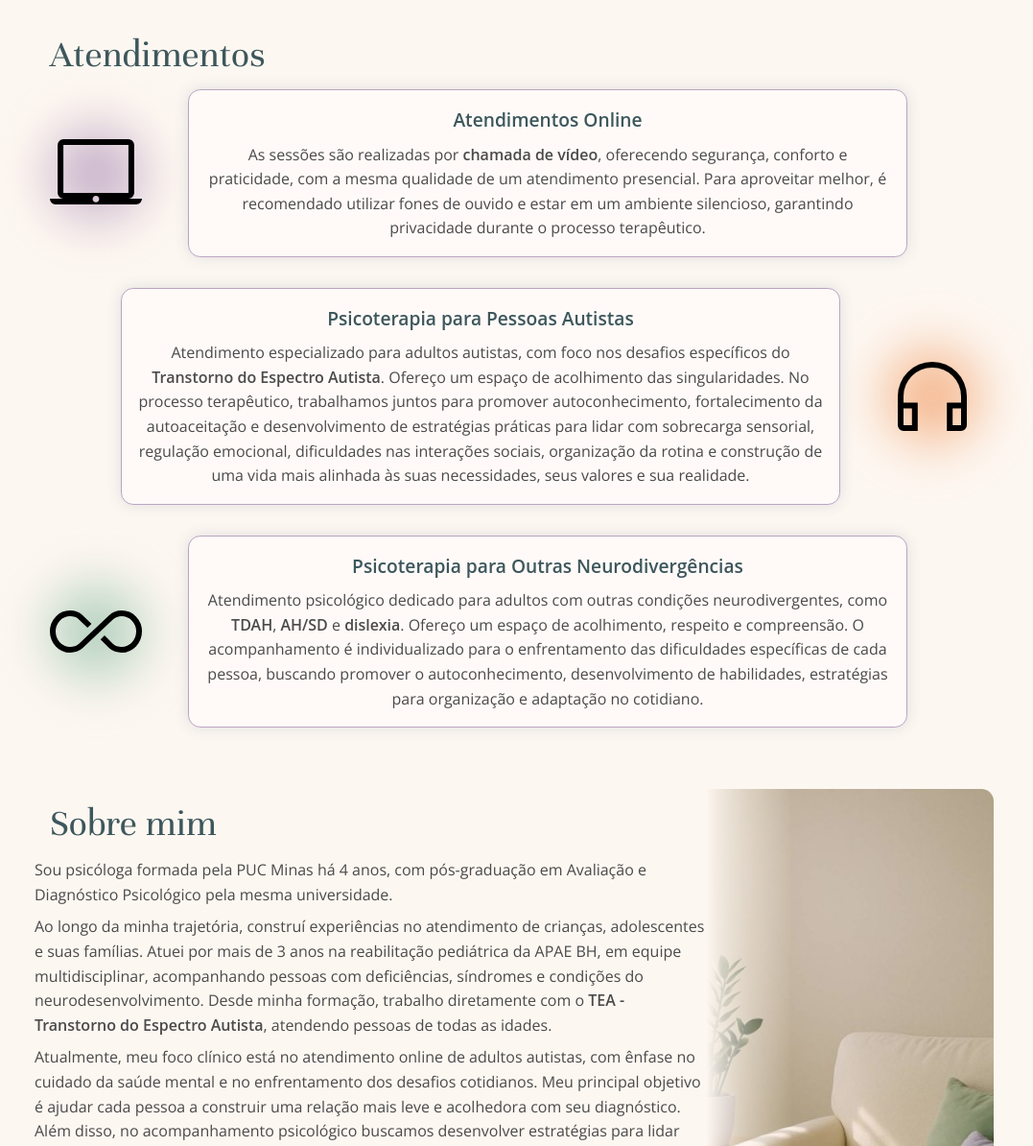
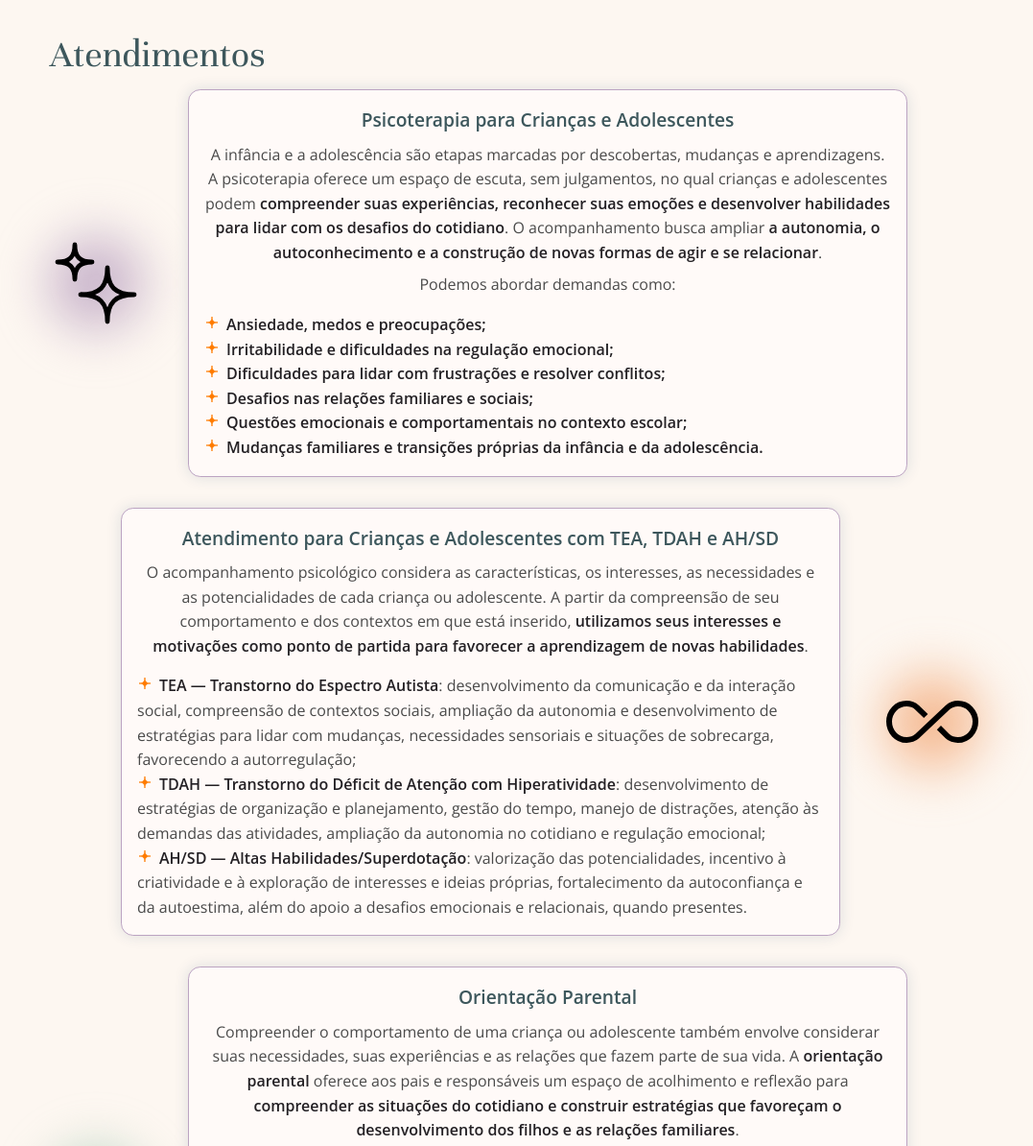
Before and after one commit to urielregio/LandingPage_Silmara-psicologa, a plain HTML site: page index.html in a window 1280 px wide. Shown: the part 720-1914 px from the top of the page at 96% size, without its empty margins (104-1181 px from the left). Drawn offline with Linux system fonts and the light colour scheme; a web font is replaced by a local one.

Commit message:
Adiciona novos ícones e atualiza conteúdo das seções para psicoterapia infantil e orientação parental

```diff
--- a/css/style.css
+++ b/css/style.css
@@ -360,6 +360,7 @@ section h2 {
   font-size: 1.2rem;
   line-height: 1.9rem;
   color: var(--azul-escuro);
+  text-align: center;
 }
 
 .card-texto {
@@ -373,24 +374,14 @@ section h2 {
   max-width: 500px;
 }
 
-.texto-limitado {
-  max-height: 6.3rem;
-  overflow: hidden;
-  transition: max-height 0.5s ease;
+.card-texto ul {
+ list-style: inside url("/assets/img/spark-li.svg");
+ text-align: left;
+ margin-top: 1rem;
 }
 
-.ler-mais {
-  border: none;
-  color: var(--roxo);
-  font-weight: bold;
-  cursor: pointer;
-  margin-top: 0.5rem;
-  font-size: 1rem;
-  transition: color 0.2s ease;
-}
-
-.ler-mais:hover {
-  color: var(--azul-escuro);
+.card-texto strong {
+ color: #232024;
 }
 
 /* ---- SOBRE ---- */
--- a/index.html
+++ b/index.html
@@ -82,29 +82,49 @@
         <div class="cards">
           <!-- CARD 1 -->
           <div class="card-right card">
-            <div class="glow roxo"><img src="assets/img/laptop.svg" alt="Imagem laptop"></div>
+            <div class="glow roxo"><img src="assets/img/sparks.svg" alt=""></div>
             <div class="card-texto">
-              <h3>Atendimentos Online</h3>
-              <p class="texto-limitado">As sessões são realizadas por <strong>chamada de vídeo</strong>, oferecendo segurança, conforto e praticidade, com a mesma qualidade de um atendimento presencial. Para aproveitar melhor, é recomendado utilizar fones de ouvido e estar em um ambiente silencioso, garantindo privacidade durante o processo terapêutico.</p>
-              <button class="ler-mais" onclick="toggleText(this)"> ... ler mais</button>
+              <h3>Psicoterapia para Crianças e Adolescentes</h3>
+                <p>A infância e a adolescência são etapas marcadas por descobertas, mudanças e aprendizagens. A psicoterapia oferece um espaço de escuta, sem julgamentos, no qual crianças e adolescentes podem <strong>compreender suas experiências, reconhecer suas emoções e desenvolver habilidades para lidar com os desafios do cotidiano</strong>. O acompanhamento busca ampliar <strong>a autonomia, o autoconhecimento e a construção de novas formas de agir e se relacionar</strong>.</p>
+                <p>Podemos abordar demandas como:</p>
+                <ul>
+                  <li><strong>Ansiedade, medos e preocupações;</strong></li>
+                  <li><strong>Irritabilidade e dificuldades na regulação emocional;</strong></li>
+                  <li><strong>Dificuldades para lidar com frustrações e resolver conflitos;</strong></li>
+                  <li><strong>Desafios nas relações familiares e sociais;</strong></li>
+                  <li><strong>Questões emocionais e comportamentais no contexto escolar;</strong></li>
+                  <li><strong>Mudanças familiares e transições próprias da infância e da adolescência.</strong></li>
+                </ul>
             </div>
           </div>
           <!-- CARD 2 -->
           <div class="card-left card">
-            <div class="glow laranja"><img src="assets/img/headphone.svg" alt="Imagem headphone"></div>
+            <div class="glow laranja"><img src="assets/img/infinite.svg" alt=""></div>
             <div class="card-texto">
-              <h3>Psicoterapia para Pessoas Autistas</h3>
-              <p class="texto-limitado">Atendimento especializado para adultos autistas, com foco nos desafios específicos do <strong>Transtorno do Espectro Autista</strong>. Ofereço um espaço de acolhimento das singularidades. No processo terapêutico, trabalhamos juntos para promover autoconhecimento, fortalecimento da autoaceitação e desenvolvimento de estratégias práticas para lidar com sobrecarga sensorial, regulação emocional, dificuldades nas interações sociais, organização da rotina e construção de uma vida mais alinhada às suas necessidades, seus valores e sua realidade.</p>
-              <button class="ler-mais" onclick="toggleText(this)"> ... ler mais</button>
+              <h3>Atendimento para Crianças e Adolescentes com TEA, TDAH e AH/SD</h3>
+                <p>O acompanhamento psicológico considera as características, os interesses, as necessidades e as potencialidades de cada criança ou adolescente. A partir da compreensão de seu comportamento e dos contextos em que está inserido, <strong>utilizamos seus interesses e motivações como ponto de partida para favorecer a aprendizagem de novas habilidades</strong>.</p>
+                <ul>
+                  <li><strong>TEA — Transtorno do Espectro Autista</strong>: desenvolvimento da comunicação e da interação social, compreensão de contextos sociais, ampliação da autonomia e desenvolvimento de estratégias para lidar com mudanças, necessidades sensoriais e situações de sobrecarga, favorecendo a autorregulação;</li>
+                  <li><strong>TDAH — Transtorno do Déficit de Atenção com Hiperatividade</strong>: desenvolvimento de estratégias de organização e planejamento, gestão do tempo, manejo de distrações, atenção às demandas das atividades, ampliação da autonomia no cotidiano e regulação emocional;</li>
+                  <li><strong>AH/SD — Altas Habilidades/Superdotação</strong>: valorização das potencialidades, incentivo à criatividade e à exploração de interesses e ideias próprias, fortalecimento da autoconfiança e da autoestima, além do apoio a desafios emocionais e relacionais, quando presentes.</li>
+                </ul>
             </div>
           </div>
           <!-- CARD 3 -->
           <div class="card-right card">
-            <div class="glow verde"><img src="assets/img/infinite.svg" alt="Imagem símbolo infinito"></div>
+            <div class="glow verde"><img src="assets/img/handshake.svg" alt=""></div>
             <div class="card-texto">
-              <h3>Psicoterapia para Outras Neurodivergências</h3>
-              <p class="texto-limitado">Atendimento psicológico dedicado para adultos com outras condições neurodivergentes, como <strong>TDAH</strong>, <strong>AH/SD</strong> e <strong>dislexia</strong>. Ofereço um espaço de acolhimento, respeito e compreensão. O acompanhamento é individualizado para o enfrentamento das dificuldades específicas de cada pessoa, buscando promover o autoconhecimento, desenvolvimento de habilidades, estratégias para organização e adaptação no cotidiano.</p>
-              <button class="ler-mais" onclick="toggleText(this)"> ... ler mais</button>
+              <h3>Orientação Parental</h3>
+                <p>Compreender o comportamento de uma criança ou adolescente também envolve considerar suas necessidades, suas experiências e as relações que fazem parte de sua vida. A <strong>orientação parental</strong> oferece aos pais e responsáveis um espaço de acolhimento e reflexão para <strong>compreender as situações do cotidiano e construir estratégias que favoreçam o desenvolvimento dos filhos e as relações familiares</strong>.</p>
+                <p>Nas sessões, podemos trabalhar:</p>
+                <ul>
+                  <li><strong>Compreensão dos comportamentos e de seus contextos</strong>, identificando fatores que podem influenciar sua ocorrência e manutenção;</li>
+                  <li><strong>Construção de limites</strong>, considerando as necessidades da criança ou do adolescente;</li>
+                  <li><strong>Manejo de dificuldades emocionais e comportamentais</strong> em situações do cotidiano;</li>
+                  <li><strong>Organização da rotina familiar e apoio nas transições do desenvolvimento</strong>;</li>
+                  <li><strong>Estratégias para favorecer a autonomia e a aprendizagem de habilidades</strong> em casa e em outros ambientes;</li>
+                  <li><strong>Articulação com a escola e outros profissionais</strong>, quando pertinente e acordado com a família.</li>
+                </ul>
             </div>
           </div>
         </div>
```
Also changed, not shown: assets/img/handshake.svg (added), assets/img/headphone.svg (deleted), assets/img/laptop.svg (deleted), assets/img/spark-li.svg (added), assets/img/sparks.svg (added).
